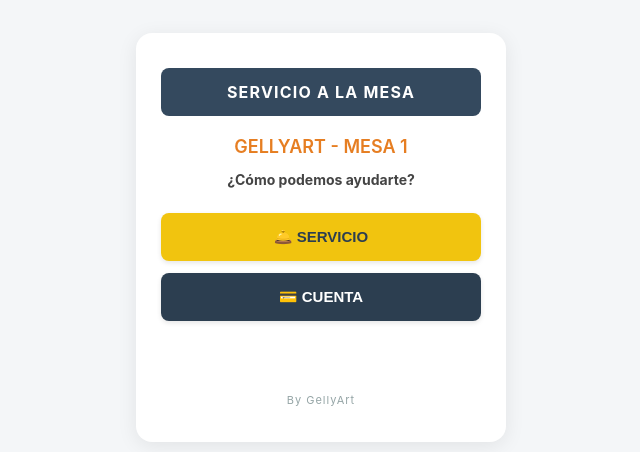
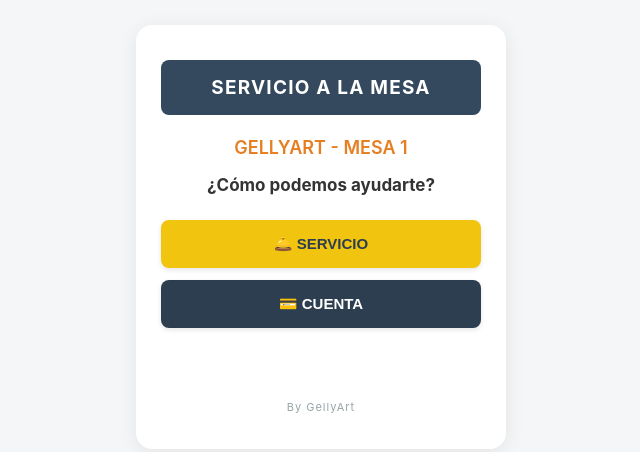
Before and after one commit to controlgellyart/gellyart-mesa, a plain HTML site: page index.html in a window 1280 px wide. Shown: the part 163-615 px from the top of the page, without its empty margins (319-959 px from the left). Drawn offline with Linux system fonts and the light colour scheme.

Commit message:
Update index.html

```diff
--- a/index.html
+++ b/index.html
@@ -26,23 +26,23 @@
         .header-title {
             background-color: #34495e;
             color: white;
-            padding: 14px;
+            padding: 16px;
             border-radius: 8px;
-            font-size: 16px; /* Texto más grande */
+            font-size: 19px; /* Texto mucho más grande */
             font-weight: bold;
             letter-spacing: 1.2px;
-            margin-bottom: 20px;
+            margin-bottom: 22px;
         }
         h2 {
             color: #e67e22;
             font-size: 18px;
-            margin-bottom: 12px;
+            margin-bottom: 15px;
             font-weight: 600;
         }
         p {
-            color: #444;
-            font-size: 14px;
-            font-weight: bold; /* Texto en negritas */
+            color: #333;
+            font-size: 17px; /* Texto mucho más grande y destacado */
+            font-weight: bold; /* Negritas */
             margin-bottom: 25px;
         }
         .btn {
@@ -113,7 +113,7 @@
             estadoDiv.style.color = "#2980b9";
             estadoDiv.innerHTML = "Enviando aviso...";
 
-            // URL exacta y probada que conecta con tu Apps Script
+            // URL exacta y probada de tu Apps Script
             const scriptURL = 'https://script.google.com/macros/s/AKfycbwHZTPuHu8cVLeBsGHSFD8L7M-DrX1rG5rIQ2NcR03RQ3i-TCQBaQ-8bh4Q0luXLskBBQ/exec';
 
             const datos = {
```
